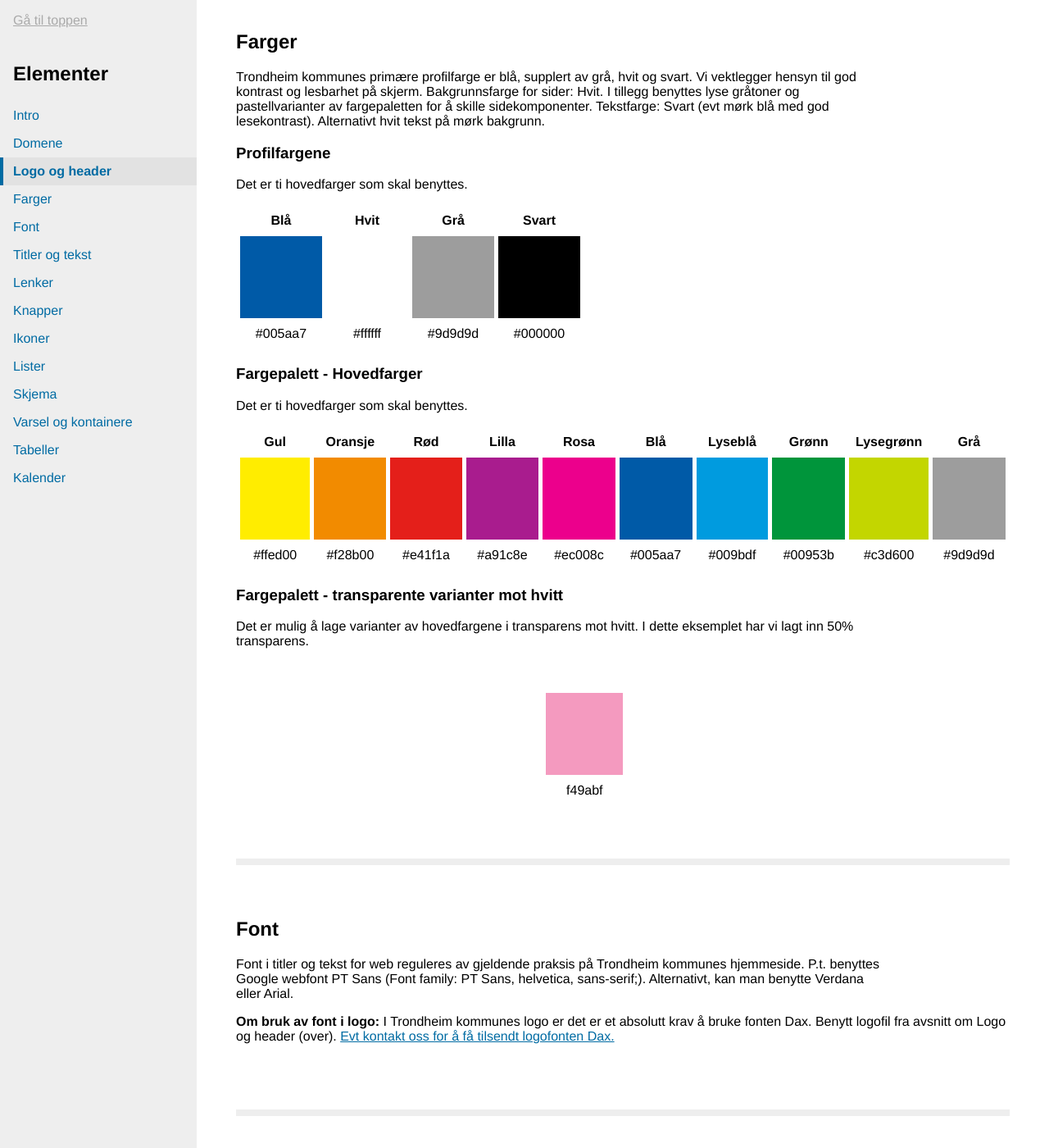
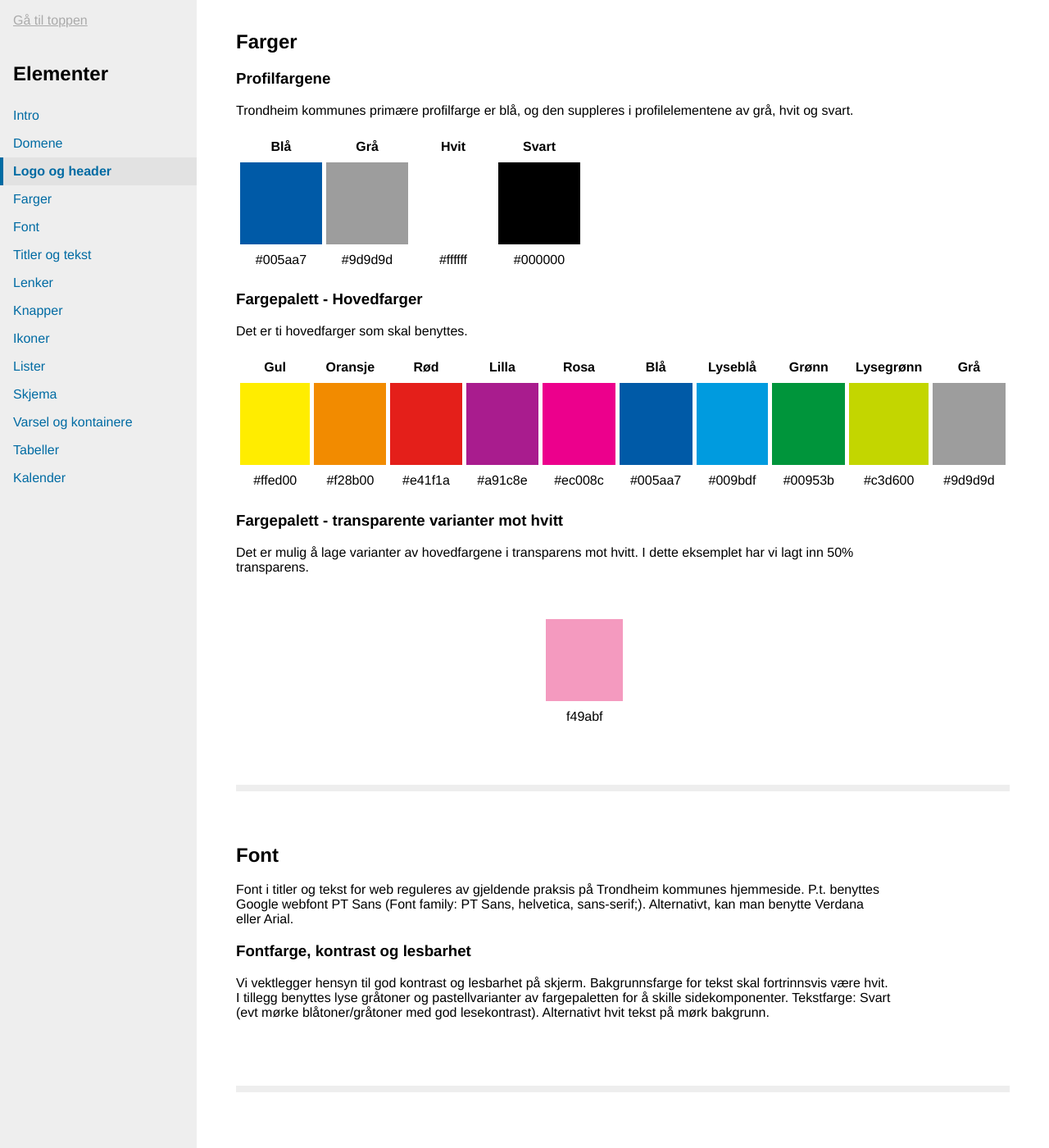
Before and after one commit to rskjonbe/styleguide, a Jekyll site: the page built from versjon/1.1/index.html, in a window 1280 px wide and 1400 px high, scrolled down 1202 px. Shown: the whole window at 82% size. Built offline with Jekyll 4.4.1, drawn with Linux system fonts in a browser that asks for light colours.

Commit message:
fontfarge

```diff
--- a/versjon/1.1/farger.html
+++ b/versjon/1.1/farger.html
@@ -1,26 +1,23 @@
 <h2>Farger</h2>
 <section>
-<p class="chapter-lead">Trondheim kommunes primære profilfarge er blå, supplert av grå, hvit og svart. Vi vektlegger hensyn til god kontrast og lesbarhet på skjerm. Bakgrunnsfarge for sider: Hvit. I tillegg benyttes lyse gråtoner og pastellvarianter av fargepaletten for å skille sidekomponenter.
-Tekstfarge: Svart (evt mørk blå med god lesekontrast). Alternativt hvit tekst på mørk bakgrunn.
-</p>
 <h3>Profilfargene</h3>
-<p class="chapter-lead">Det er ti hovedfarger som skal benyttes.
+<p class="chapter-lead">Trondheim kommunes primære profilfarge er blå, og den suppleres i profilelementene av grå, hvit og svart.
 </p>
 <table border="0" cellspacing="5" cellpadding="5" summary="Fargepalett og fargekoder for utviklere">
 <thead>
-<tr><th>Blå</th><th>Hvit</th><th>Grå</th><th>Svart</th></tr>
+<tr><th>Blå</th><th>Grå</th><th>Hvit</th><th>Svart</th></tr>
 </thead>
 <tbody>
 <tr valign="top">
 <td height="100" width="100" bgcolor="#005aa7">&nbsp;</td>
+<td height="100" width="100" bgcolor="#9d9d9d">&nbsp;</td>
 <td height="100" width="100" bgcolor="#ffffff">&nbsp;</td>
-<td height="100" width="100" bgcolor="#9d9d9d">&nbsp;</td>
 <td height="100" width="100" bgcolor="#000000">&nbsp;</td>
 </tr>
 <tr style="text-align:center">
 <td>#005aa7</td>
+<td>#9d9d9d</td>
 <td>#ffffff</td>
-<td>#9d9d9d</td>
 <td>#000000</td>
 </tr>
 </tbody>
--- a/versjon/1.1/font.html
+++ b/versjon/1.1/font.html
@@ -2,4 +2,7 @@
 
 <p class="chapter-lead">
    Font i titler og tekst for web reguleres av gjeldende praksis på Trondheim kommunes hjemmeside. P.t. benyttes Google webfont PT Sans (Font family: PT Sans, helvetica, sans-serif;). Alternativt, kan man benytte Verdana eller Arial. </p>
-<p><strong>Om bruk av font i logo: </strong>I Trondheim kommunes logo er det er et absolutt krav å bruke fonten Dax. Benytt logofil fra avsnitt om Logo og header (over). <a href="http://trondheimkommune.github.io/styleguide/about.html">Evt kontakt oss for å få tilsendt logofonten Dax.</a> </p>
+   <p></p>
+   <h3>Fontfarge, kontrast og lesbarhet</h3>
+<p class="chapter-lead">Vi vektlegger hensyn til god kontrast og lesbarhet på skjerm. Bakgrunnsfarge for tekst skal fortrinnsvis være hvit. I tillegg benyttes lyse gråtoner og pastellvarianter av fargepaletten for å skille sidekomponenter. Tekstfarge: Svart (evt mørke blåtoner/gråtoner med god lesekontrast). Alternativt hvit tekst på mørk bakgrunn.
+</p>
```
